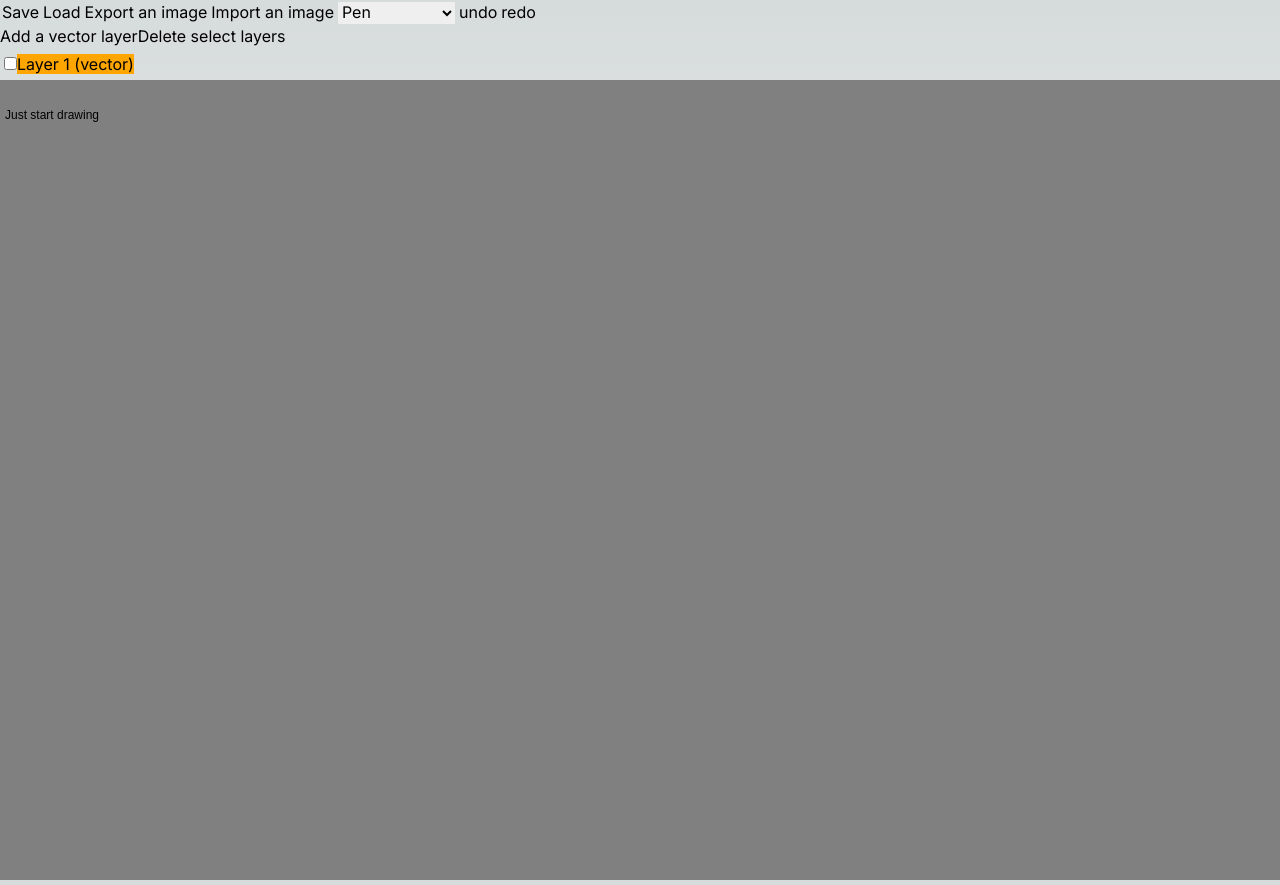
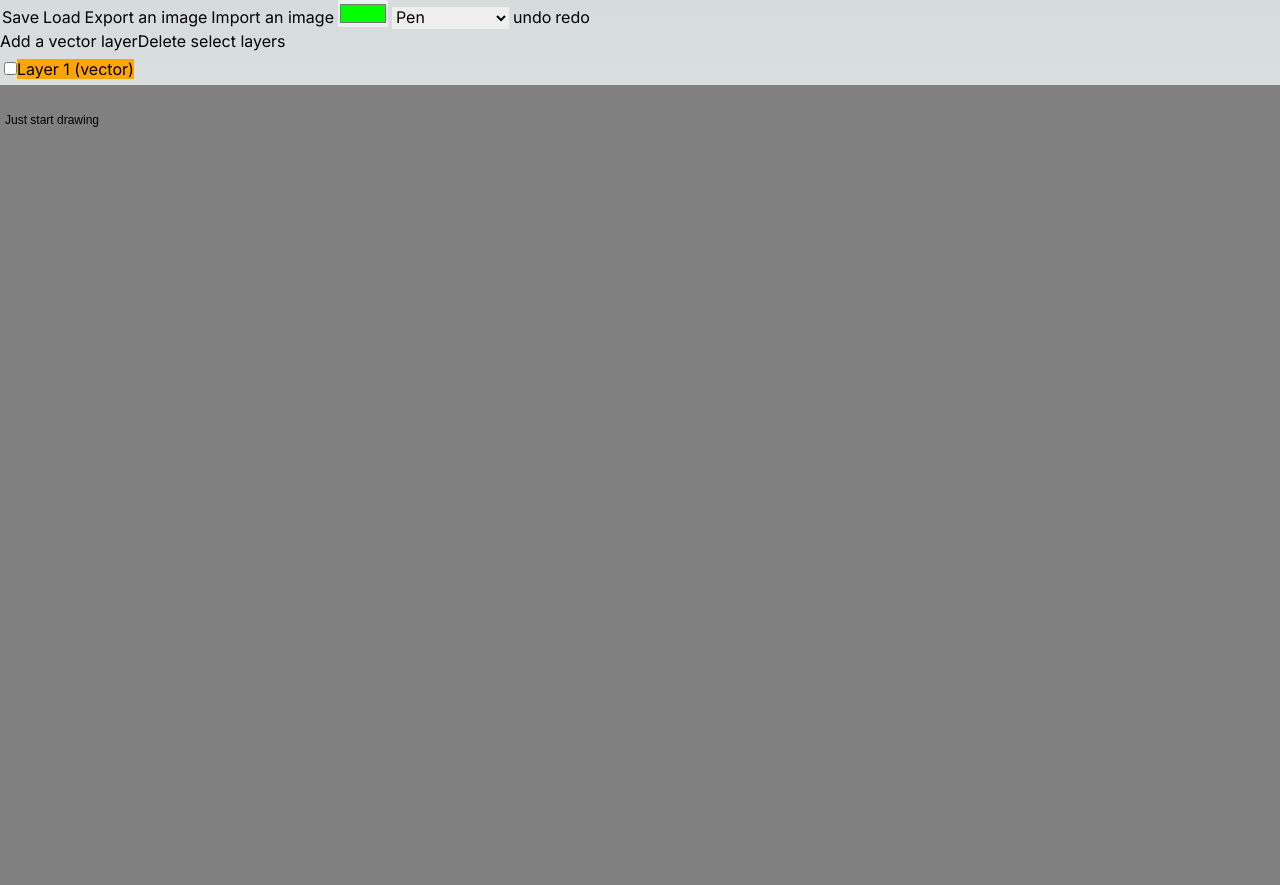
Before and after one commit to michael-freling/react_konva_simple_drawing, a Next.js app: page / in a window 1280 px wide. Built offline with nearby package versions, Linux system fonts and the light colour scheme.

Commit message:
refactor: add color

```diff
--- a/src/components/App.tsx
+++ b/src/components/App.tsx
@@ -129,7 +129,7 @@ export default function App() {
   const importFileRef = React.useRef<HTMLInputElement | null>(null);
 
   const [tool, setTool] = React.useState(Tool.Pen);
-  const [color] = React.useState<Color>("#00ff00");
+  const [color, setColor] = React.useState<Color>("#00ff00");
 
   const handleMouseDown = (e: Konva.KonvaEventObject<MouseEvent>) => {
     const point = e.target.getStage()!.getPointerPosition()!;
@@ -323,6 +323,17 @@ export default function App() {
           </button>
         </li>
         <li style={{ display: "inline", padding: 2 }}>
+          <input
+            type="color"
+            value={color}
+            onChange={(event: React.ChangeEvent<HTMLInputElement>) => {
+              const colorCode = event.target.value;
+              setColor(colorCode);
+            }}
+            data-testid="colorInput"
+          />
+        </li>
+        <li style={{ display: "inline", padding: 2 }}>
           <select
             value={tool}
             onChange={(e) => {
```
Also changed, not shown: 1 other file (tests, documents, lock files or other folders).
